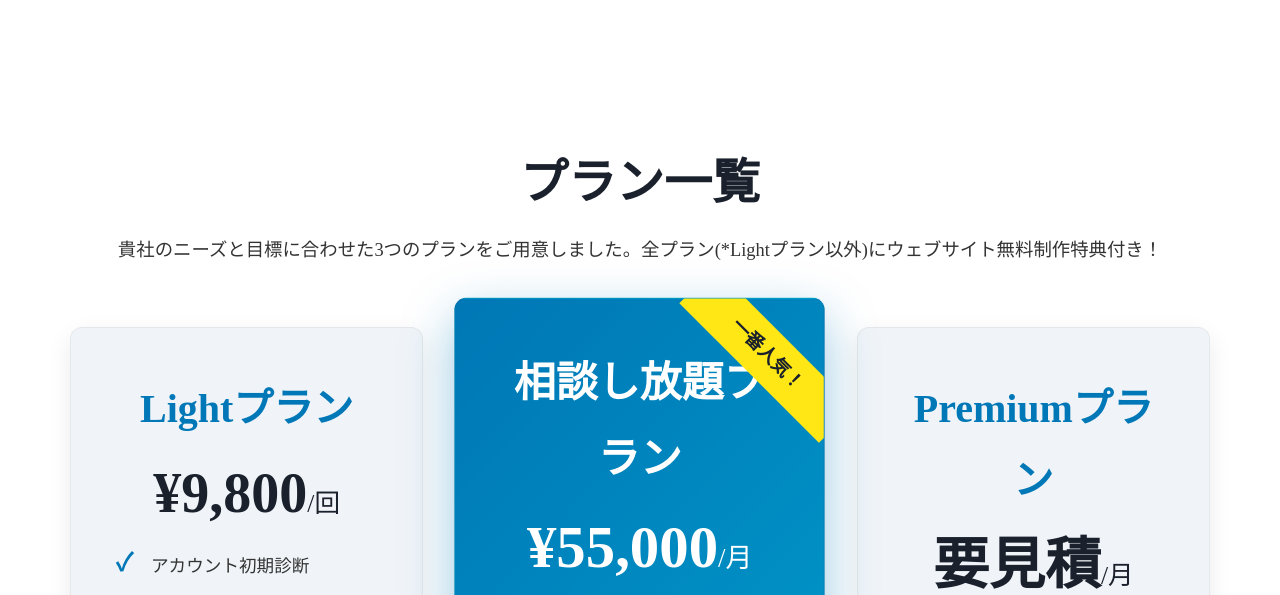
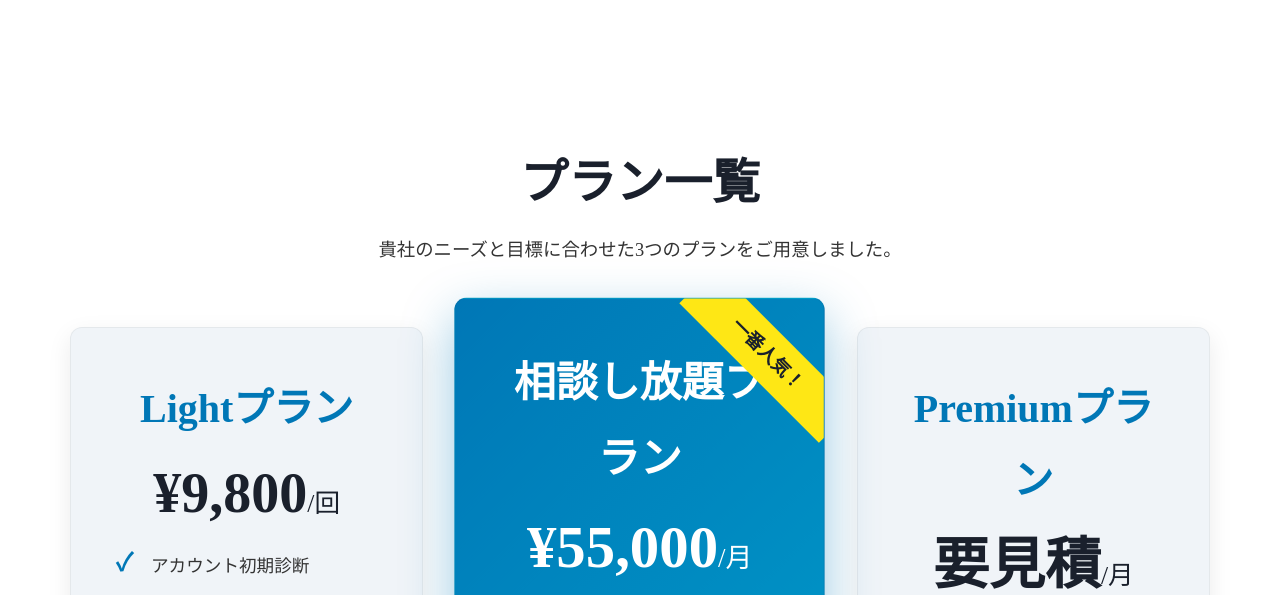
Before and after one commit to aiwamu/ATO, a Flask app: page / in a window 1280 px wide. Shown: the part 3745-4340 px from the top of the page. Run offline with Flask 3, Linux system fonts and the light colour scheme; some web fonts are replaced.

Commit message:
Update index.html

```diff
--- a/templates/index.html
+++ b/templates/index.html
@@ -2558,7 +2558,7 @@ transform: scale(1.2);
 
 <p class="text-center" data-aos="fade-up" data-aos-delay="200" data-aos-duration="1500">
 
-貴社のニーズと目標に合わせた3つのプランをご用意しました。全プラン(*Lightプラン以外)にウェブサイト無料制作特典付き！
+貴社のニーズと目標に合わせた3つのプランをご用意しました。
 
 </p>
 
```
